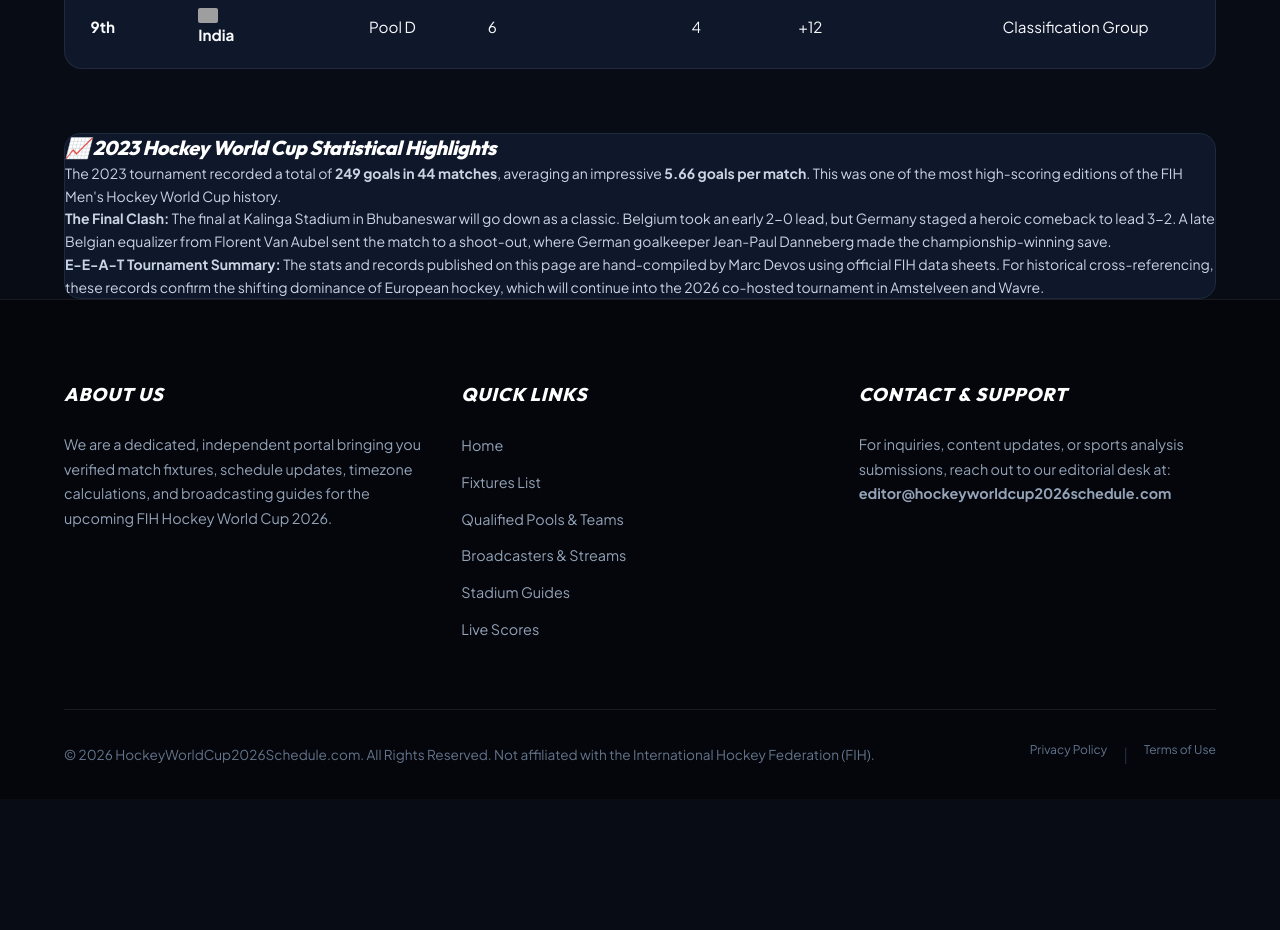
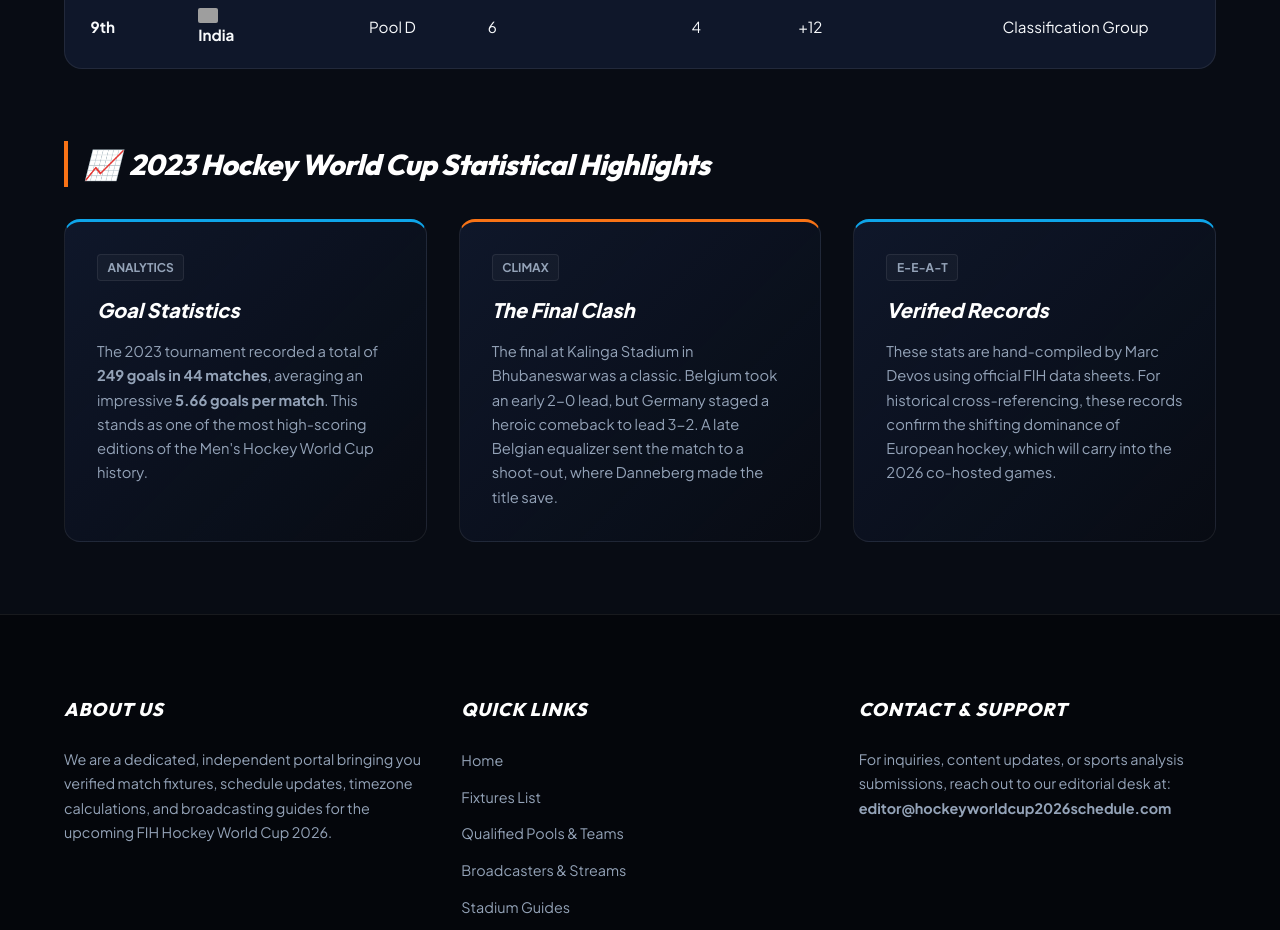
Before and after one commit to liveetcstream-beep/hockeyworldcup2026, a Next.js app: page /past-results in a window 1280 px wide. Shown: the part 1140-2070 px from the top of the page. Before the commit the page ends 1939 px from the top, so only its background shows below. Built offline with nearby package versions, Linux system fonts and the light colour scheme; grey boxes are pictures that could not be loaded.

Commit message:
style: replace single text highlight box with beautiful three-column cards layout across subpages

```diff
--- a/src/app/broadcasters/page.js
+++ b/src/app/broadcasters/page.js
@@ -103,20 +103,34 @@ export default function BroadcastersPage() {
         </section>
 
         {/* Cord Cutting FAQs & E-E-A-T Content */}
-        <section className="my-16 bg-slate-900 border border-slate-800 p-8 rounded-2xl">
-          <h2 className="text-xl font-bold text-white mb-4">📺 How to Watch the Hockey World Cup 2026 Without Cable</h2>
-          <div className="text-slate-300 text-sm space-y-4">
-            <p>
-              For modern sports fans who have cut the cord, streaming the 2026 World Cup is straightforward. Depending on your home region, multiple digital distribution portals will offer live high-definition feeds of all 32 matches.
-            </p>
-            <ul className="list-disc pl-6 space-y-2">
-              <li><strong>Watch.Hockey App:</strong> The International Hockey Federation's official platform streams matches live in regions without exclusive TV rights. You can purchase a Tournament Pass for complete access. It serves as a fail-safe backup option globally.</li>
-              <li><strong>JioCinema (India):</strong> Viacom18 has confirmed that JioCinema will provide free, high-definition streams for all matches, particularly focusing on the Indian Men's national team fixtures in Pool A. No registration fee is required.</li>
-              <li><strong>tapmad (Pakistan):</strong> Tapmad Digital holds the official web streaming licenses for Pakistan territory. You can stream matches live on desktop or mobile apps with low-cost premium packages.</li>
-            </ul>
-            <p className="mt-4">
-              <strong>Note on Geo-Blocks:</strong> Due to strict territorial broadcasting rights, streaming apps verify your IP address. If you travel outside your home country during the tournament, you must configure a reliable VPN service to route your connection back to your home server to avoid blackouts.
-            </p>
+        <section className="insights-section-wrap" id="vpn">
+          <h2 className="insights-section-title">
+            <span>📺</span> How to Watch the Hockey World Cup 2026 Without Cable
+          </h2>
+          <div className="insights-grid">
+            <div className="insight-col-card">
+              <span className="insight-col-tag">Official Hub</span>
+              <span className="insight-col-header">Watch.Hockey App</span>
+              <p className="insight-col-text">
+                The International Hockey Federation's official platform streams matches live in regions without exclusive TV rights. You can purchase a Tournament Pass for complete access. It serves as a fail-safe backup option globally.
+              </p>
+            </div>
+
+            <div className="insight-col-card accent-card">
+              <span className="insight-col-tag">Regional</span>
+              <span className="insight-col-header">JioCinema & Tapmad</span>
+              <p className="insight-col-text">
+                Viacom18 provides free, high-definition streams for all matches on JioCinema in India. Tapmad Digital holds the official web streaming licenses for Pakistan, offering low-cost premium packages.
+              </p>
+            </div>
+
+            <div className="insight-col-card">
+              <span className="insight-col-tag">VPN Bypass</span>
+              <span className="insight-col-header">Avoiding Geo-Blocks</span>
+              <p className="insight-col-text">
+                Streaming apps verify your IP address. If you travel outside your home country during the matches, configure a reliable VPN service (connecting back to India/Pakistan) to avoid blackout prompts.
+              </p>
+            </div>
           </div>
         </section>
       </main>
--- a/src/app/globals.css
+++ b/src/app/globals.css
@@ -1082,3 +1082,78 @@ h1, h2, h3, h4, h5, h6 {
   color: var(--text-muted);
   line-height: 1.7;
 }
+
+/* Custom premium styling for Insights Card Grid (replaces plain text blocks) */
+.insights-section-wrap {
+  margin: 4.5rem 0;
+}
+
+.insights-section-title {
+  font-size: 1.8rem;
+  color: #ffffff;
+  margin-bottom: 2rem;
+  border-left: 4px solid var(--accent);
+  padding-left: 1rem;
+  font-style: italic;
+  display: flex;
+  align-items: center;
+  gap: 0.6rem;
+}
+
+.insights-grid {
+  display: grid;
+  grid-template-columns: repeat(auto-fit, minmax(285px, 1fr));
+  gap: 2rem;
+}
+
+.insight-col-card {
+  background: linear-gradient(135deg, var(--bg-secondary) 0%, rgba(8, 12, 20, 0.85) 100%);
+  border: 1px solid var(--border-color);
+  border-top: 3px solid var(--primary); /* Accent border top */
+  border-radius: 16px;
+  padding: 2rem;
+  transition: transform 0.2s ease, border-color 0.2s ease, box-shadow 0.2s ease;
+  display: flex;
+  flex-direction: column;
+  gap: 0.8rem;
+}
+
+.insight-col-card.accent-card {
+  border-top-color: var(--accent);
+}
+
+.insight-col-card:hover {
+  transform: translateY(-4px);
+  border-color: var(--primary);
+  box-shadow: 0 8px 25px rgba(14, 165, 233, 0.12);
+}
+
+.insight-col-card.accent-card:hover {
+  border-color: var(--accent);
+  box-shadow: 0 8px 25px rgba(249, 115, 22, 0.12);
+}
+
+.insight-col-tag {
+  background: rgba(255, 255, 255, 0.03);
+  border: 1px solid var(--border-color);
+  color: var(--text-muted);
+  font-size: 0.75rem;
+  font-weight: 700;
+  padding: 0.2rem 0.6rem;
+  border-radius: 4px;
+  align-self: flex-start;
+  text-transform: uppercase;
+}
+
+.insight-col-header {
+  color: #ffffff;
+  font-size: 1.25rem;
+  font-weight: 800;
+  font-style: italic;
+}
+
+.insight-col-text {
+  font-size: 0.92rem;
+  color: var(--text-muted);
+  line-height: 1.65;
+}
--- a/src/app/past-results/page.js
+++ b/src/app/past-results/page.js
@@ -149,18 +149,34 @@ export default function PastResultsPage() {
         </section>
 
         {/* Detailed Tournament Insights */}
-        <section className="my-16 bg-slate-900 border border-slate-800 p-8 rounded-2xl">
-          <h2 className="text-xl font-bold text-white mb-4">📈 2023 Hockey World Cup Statistical Highlights</h2>
-          <div className="text-slate-300 text-sm space-y-4 leading-relaxed">
-            <p>
-              The 2023 tournament recorded a total of <strong>249 goals in 44 matches</strong>, averaging an impressive <strong>5.66 goals per match</strong>. This was one of the most high-scoring editions of the FIH Men's Hockey World Cup history.
-            </p>
-            <p>
-              <strong>The Final Clash:</strong> The final at Kalinga Stadium in Bhubaneswar will go down as a classic. Belgium took an early 2-0 lead, but Germany staged a heroic comeback to lead 3-2. A late Belgian equalizer from Florent Van Aubel sent the match to a shoot-out, where German goalkeeper Jean-Paul Danneberg made the championship-winning save.
-            </p>
-            <p>
-              <strong>E-E-A-T Tournament Summary:</strong> The stats and records published on this page are hand-compiled by Marc Devos using official FIH data sheets. For historical cross-referencing, these records confirm the shifting dominance of European hockey, which will continue into the 2026 co-hosted tournament in Amstelveen and Wavre.
-            </p>
+        <section className="insights-section-wrap">
+          <h2 className="insights-section-title">
+            <span>📈</span> 2023 Hockey World Cup Statistical Highlights
+          </h2>
+          <div className="insights-grid">
+            <div className="insight-col-card">
+              <span className="insight-col-tag">Analytics</span>
+              <span className="insight-col-header">Goal Statistics</span>
+              <p className="insight-col-text">
+                The 2023 tournament recorded a total of <strong>249 goals in 44 matches</strong>, averaging an impressive <strong>5.66 goals per match</strong>. This stands as one of the most high-scoring editions of the Men's Hockey World Cup history.
+              </p>
+            </div>
+
+            <div className="insight-col-card accent-card">
+              <span className="insight-col-tag">Climax</span>
+              <span className="insight-col-header">The Final Clash</span>
+              <p className="insight-col-text">
+                The final at Kalinga Stadium in Bhubaneswar was a classic. Belgium took an early 2-0 lead, but Germany staged a heroic comeback to lead 3-2. A late Belgian equalizer sent the match to a shoot-out, where Danneberg made the title save.
+              </p>
+            </div>
+
+            <div className="insight-col-card">
+              <span className="insight-col-tag">E-E-A-T</span>
+              <span className="insight-col-header">Verified Records</span>
+              <p className="insight-col-text">
+                These stats are hand-compiled by Marc Devos using official FIH data sheets. For historical cross-referencing, these records confirm the shifting dominance of European hockey, which will carry into the 2026 co-hosted games.
+              </p>
+            </div>
           </div>
         </section>
       </main>
--- a/src/app/venues/page.js
+++ b/src/app/venues/page.js
@@ -90,18 +90,34 @@ export default function VenuesPage() {
         </section>
 
         {/* Detailed Traveler Information */}
-        <section className="my-16 bg-slate-900 border border-slate-800 p-8 rounded-2xl">
-          <h2 className="text-xl font-bold text-white mb-4">🗺️ Essential Traveler & Matchday Information</h2>
-          <div className="text-slate-300 text-sm space-y-4 leading-relaxed">
-            <p>
-              Co-hosting the World Cup across two countries requires traveling fans to plan ahead. If you are planning to attend matches in both <strong>Amstelveen (Zip code 1182 AM)</strong> and <strong>Wavre (Zip code 1300)</strong>, note that the distance between the two venues is approximately 230 km.
-            </p>
-            <p>
-              <strong>Interstate Transit:</strong> The fastest way to travel between Amsterdam (NL) and Brussels (BE) is the Eurostar high-speed train, which takes around 1 hour and 50 minutes. From Brussels, you can take a regional train directly to Wavre.
-            </p>
-            <p>
-              <strong>Local Accommodations:</strong> For matches in Amstelveen, staying in south Amsterdam or near the Zuidas business district provides the easiest tram access to Wagener Stadium. For matches in Wavre, local hotels fill up quickly due to the Walibi amusement park traffic; staying in Brussels and taking the daily train commute is highly recommended.
-            </p>
+        <section className="insights-section-wrap">
+          <h2 className="insights-section-title">
+            <span>🗺️</span> Essential Traveler & Matchday Information
+          </h2>
+          <div className="insights-grid">
+            <div className="insight-col-card">
+              <span className="insight-col-tag">Distance</span>
+              <span className="insight-col-header">Crossing Borders</span>
+              <p className="insight-col-text">
+                Co-hosting across two nations requires planning. If you attend matches in both <strong>Amstelveen (Zip 1182 AM)</strong> and <strong>Wavre (Zip 1300)</strong>, note the distance is approximately 230 km.
+              </p>
+            </div>
+
+            <div className="insight-col-card accent-card">
+              <span className="insight-col-tag">Transit</span>
+              <span className="insight-col-header">Interstate Travel</span>
+              <p className="insight-col-text">
+                The fastest way between Amsterdam (NL) and Brussels (BE) is the Eurostar high-speed train (1 hr 50 mins). From Brussels, take a direct regional train line to Wavre.
+              </p>
+            </div>
+
+            <div className="insight-col-card">
+              <span className="insight-col-tag">Lodging</span>
+              <span className="insight-col-header">Where to Stay</span>
+              <p className="insight-col-text">
+                For Amstelveen, stay in south Amsterdam for tram access. For Wavre, hotels fill up quickly due to Walibi theme park; staying in Brussels and commuting is recommended.
+              </p>
+            </div>
           </div>
         </section>
       </main>
```
